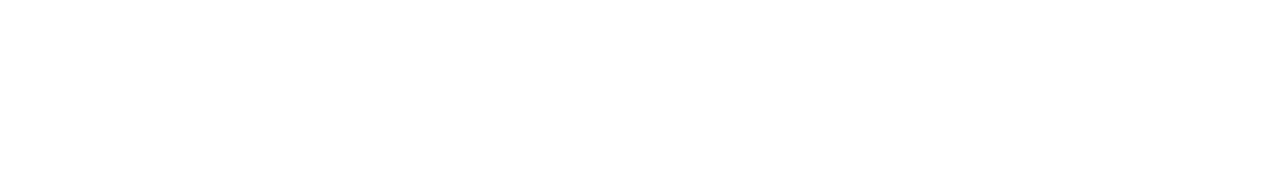
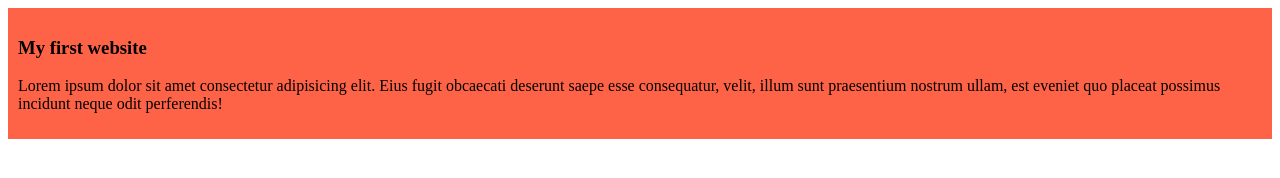
Before and after one commit to Jiniajui/My-first-github-repo, a plain HTML site: page index.html in a window 1280 px wide. Drawn offline with Linux system fonts and the light colour scheme.

Commit message:
my first blog is added

```diff
--- a/index.html
+++ b/index.html
@@ -4,8 +4,12 @@
     <meta charset="UTF-8">
     <meta name="viewport" content="width=device-width, initial-scale=1.0">
     <title>My First Ever Github Repo</title>
+    <link rel="stylesheet" href="styles/blog.css">
 </head>
 <body>
-
+    <div>
+        <h3>My first website</h3>
+        <p>Lorem ipsum dolor sit amet consectetur adipisicing elit. Eius fugit obcaecati deserunt saepe esse consequatur, velit, illum sunt praesentium nostrum ullam, est eveniet quo placeat possimus incidunt neque odit perferendis!</p>
+    </div>
 </body>
 </html>
--- /dev/null
+++ b/styles/blog.css
@@ -0,0 +1,4 @@
+div{
+    background-color: tomato;
+    padding: 10px;
+}
```
